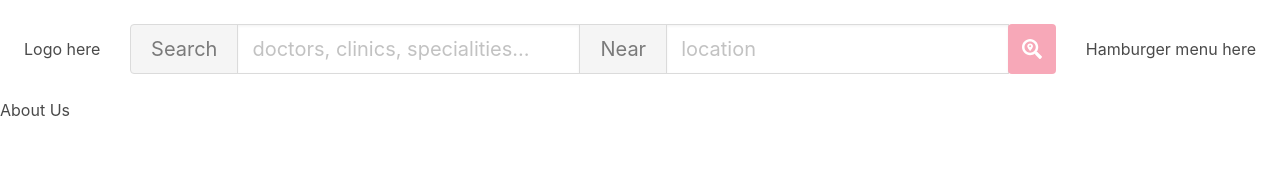
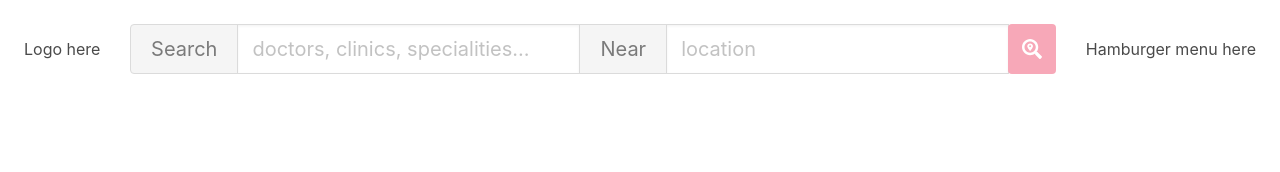
Before and after one commit to julianadecarvalho/HearTrans-front-end, a React (Create React App) app: page /search in a window 1280 px wide. Shown: the top 172 px of the page. Built offline with nearby package versions, Linux system fonts and the light colour scheme.

Commit message:
add react router

```diff
--- a/package.json
+++ b/package.json
@@ -14,6 +14,7 @@
     "font-awesome": "^4.7.0",
     "react": "^17.0.2",
     "react-dom": "^17.0.2",
+    "react-router-dom": "^5.2.0",
     "react-scripts": "4.0.3",
     "typescript": "^4.1.2",
     "web-vitals": "^1.0.1"
--- a/src/App.tsx
+++ b/src/App.tsx
@@ -1,8 +1,17 @@
 import React from "react";
 import { Home } from "./components/Home";
+import { BrowserRouter as Router, Route, Switch } from "react-router-dom";
+import { SearchResults } from "./components/SearchResults";
 
 function App() {
-  return <Home />;
+  return (
+    <Router>
+      <Switch>
+        <Route path="/search" component={SearchResults} />
+        <Route path="/" component={Home} />
+      </Switch>
+    </Router>
+  );
 }
 
 export default App;
--- a/src/components/SearchResults.tsx
+++ b/src/components/SearchResults.tsx
@@ -0,0 +1,11 @@
+import React from "react";
+import { NavBar } from "./NavBar";
+
+export function SearchResults() {
+  return (
+    <NavBar />
+    // add search summary results
+    // cards component list
+    // map component
+  );
+}
```
Also changed, not shown: 2 other files (tests, documents, lock files or other folders).
